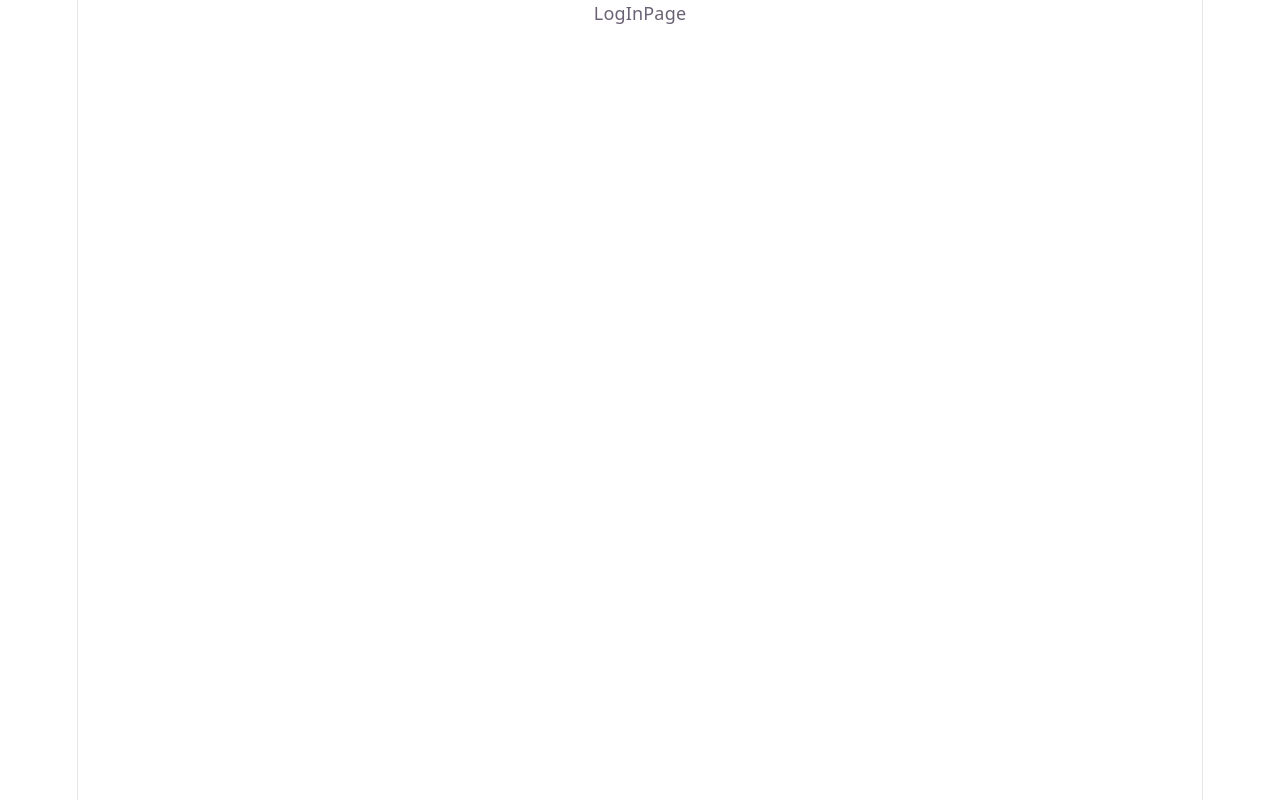
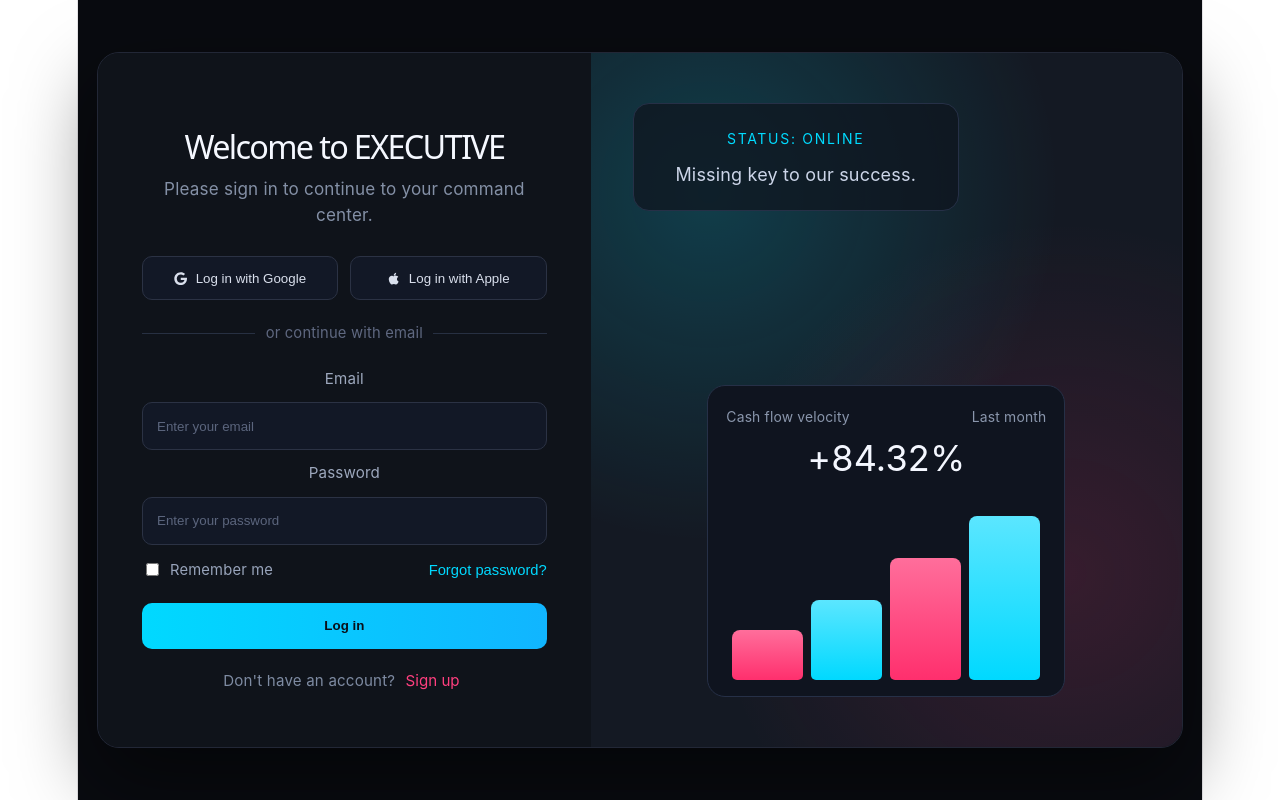
Before and after one commit to timothydarrell14-glitch/Full-Stack_Project, a React (Vite) app in the folder client/: page /login in a window 1280 px wide. Built offline with nearby package versions, Linux system fonts and the light colour scheme.

Commit message:
feat: create LogInPage component with social login options and styling

```diff
--- a/client/src/pages/Authentication/LogInPage.jsx
+++ b/client/src/pages/Authentication/LogInPage.jsx
@@ -1,9 +1,82 @@
-// import React from 'react'
+import { FaApple, FaGoogle } from 'react-icons/fa'
+import '../../styles/LogInPage.css'
 
-function LogInPage() {
+const metricBars = [26, 42, 64, 86]
+
+function LoginPage() {
+  const handleSubmit = (event) => {
+    event.preventDefault()
+  }
+
   return (
-    <div>LogInPage</div>
+    <main className="login-page">
+      <section className="login-panel">
+        <div className="login-form-side">
+          <h1>Welcome to EXECUTIVE</h1>
+          <p className="login-subtitle">Please sign in to continue to your command center.</p>
+
+          <div className="social-login-row">
+            <button type="button" className="social-button">
+              <FaGoogle aria-hidden="true" />
+              <span>Log in with Google</span>
+            </button>
+            <button type="button" className="social-button">
+              <FaApple aria-hidden="true" />
+              <span>Log in with Apple</span>
+            </button>
+          </div>
+
+          <p className="separator">or continue with email</p>
+
+          <form className="login-form" onSubmit={handleSubmit}>
+            <label htmlFor="email">Email</label>
+            <input id="email" type="email" placeholder="Enter your email" required />
+
+            <label htmlFor="password">Password</label>
+            <input id="password" type="password" placeholder="Enter your password" required />
+
+            <div className="form-row">
+              <label className="checkbox-row" htmlFor="remember-me">
+                <input id="remember-me" type="checkbox" />
+                <span>Remember me</span>
+              </label>
+              <button type="button" className="text-button">
+                Forgot password?
+              </button>
+            </div>
+
+            <button type="submit" className="submit-button">
+              Log in
+            </button>
+          </form>
+
+          <p className="signup-copy">
+            Don&apos;t have an account? <button type="button">Sign up</button>
+          </p>
+        </div>
+
+        <aside className="login-visual-side" aria-hidden="true">
+          <div className="visual-note">
+            <p className="note-title">status: online</p>
+            <p className="note-copy">Missing key to our success.</p>
+          </div>
+
+          <div className="visual-card">
+            <div className="card-header">
+              <span>Cash flow velocity</span>
+              <span>Last month</span>
+            </div>
+            <p className="card-metric">+84.32%</p>
+            <div className="bar-chart">
+              {metricBars.map((height) => (
+                <span key={height} style={{ height: `${height}%` }} />
+              ))}
+            </div>
+          </div>
+        </aside>
+      </section>
+    </main>
   )
 }
 
-export default LogInPage
+export default LoginPage
--- /dev/null
+++ b/client/src/styles/LogInPage.css
@@ -0,0 +1,290 @@
+.login-page {
+    min-height: 100vh;
+    background: #090b10;
+    display: grid;
+    place-items: center;
+    padding: 32px 20px;
+    box-sizing: border-box;
+    color: #f2f5fb;
+    font-family: 'Inter', 'Segoe UI', Roboto, sans-serif;
+  }
+
+  .login-panel {
+    width: min(1100px, 100%);
+    min-height: 640px;
+    background: #11141c;
+    border: 1px solid #222736;
+    border-radius: 22px;
+    overflow: hidden;
+    display: grid;
+    grid-template-columns: minmax(360px, 1fr) minmax(380px, 1.2fr);
+    box-shadow: 0 30px 80px rgba(0, 0, 0, 0.5);
+  }
+
+  .login-form-side {
+    background: #0f131a;
+    padding: 52px 44px;
+  }
+
+  .login-brand {
+    margin: 0;
+    font-size: 0.82rem;
+    letter-spacing: 0.18em;
+    color: #00dbff;
+    font-weight: 700;
+  }
+
+  .login-form-side h1 {
+    margin: 22px 0 10px;
+    color: #f5f8ff;
+    font-size: clamp(1.8rem, 2.2vw, 2.5rem);
+    line-height: 1.2;
+  }
+
+  .login-subtitle {
+    margin: 0 0 28px;
+    color: #8490a6;
+    font-size: 0.95rem;
+  }
+
+  .social-login-row {
+    display: grid;
+    grid-template-columns: repeat(2, minmax(0, 1fr));
+    gap: 12px;
+  }
+
+  .social-button {
+    border: 1px solid #2b3244;
+    background: #121826;
+    color: #d9dfec;
+    border-radius: 10px;
+    height: 44px;
+    display: inline-flex;
+    align-items: center;
+    justify-content: center;
+    gap: 8px;
+    cursor: pointer;
+    transition: border-color 0.2s ease;
+  }
+
+  .social-button:hover {
+    border-color: #00d9ff;
+  }
+
+  .separator {
+    margin: 20px 0;
+    color: #5f6880;
+    font-size: 0.82rem;
+    text-align: center;
+    position: relative;
+  }
+
+  .separator::before,
+  .separator::after {
+    content: '';
+    position: absolute;
+    top: 50%;
+    width: 28%;
+    height: 1px;
+    background: #273042;
+  }
+
+  .separator::before {
+    left: 0;
+  }
+
+  .separator::after {
+    right: 0;
+  }
+
+  .login-form {
+    display: flex;
+    flex-direction: column;
+    gap: 10px;
+  }
+
+  .login-form label {
+    color: #9da8bd;
+    font-size: 0.84rem;
+  }
+
+  .login-form input[type='email'],
+  .login-form input[type='password'] {
+    height: 46px;
+    border-radius: 10px;
+    border: 1px solid #2b3244;
+    background: #121826;
+    padding: 0 14px;
+    color: #f5f8ff;
+    outline: none;
+    transition: border-color 0.2s ease, box-shadow 0.2s ease;
+  }
+
+  .login-form input[type='email']::placeholder,
+  .login-form input[type='password']::placeholder {
+    color: #5b657d;
+  }
+
+  .login-form input[type='email']:focus,
+  .login-form input[type='password']:focus {
+    border-color: #00d9ff;
+    box-shadow: 0 0 0 3px rgba(0, 217, 255, 0.14);
+  }
+
+  .form-row {
+    margin-top: 2px;
+    display: flex;
+    justify-content: space-between;
+    align-items: center;
+    gap: 8px;
+  }
+
+  .checkbox-row {
+    display: inline-flex;
+    align-items: center;
+    gap: 8px;
+    cursor: pointer;
+  }
+
+  .checkbox-row span {
+    font-size: 0.82rem;
+    color: #98a4bb;
+  }
+
+  .checkbox-row input {
+    accent-color: #00d9ff;
+  }
+
+  .text-button {
+    border: none;
+    background: transparent;
+    color: #00d9ff;
+    cursor: pointer;
+    padding: 0;
+    font-size: 0.82rem;
+  }
+
+  .submit-button {
+    margin-top: 10px;
+    height: 46px;
+    border: none;
+    border-radius: 10px;
+    background: linear-gradient(90deg, #00d9ff, #11b5ff);
+    color: #0a0f18;
+    font-weight: 700;
+    cursor: pointer;
+  }
+
+  .signup-copy {
+    margin: 18px 0 0;
+    text-align: center;
+    color: #7e8ba2;
+    font-size: 0.84rem;
+  }
+
+  .signup-copy button {
+    border: none;
+    background: transparent;
+    color: #ff3f7f;
+    cursor: pointer;
+    font: inherit;
+  }
+
+  .login-visual-side {
+    background:
+      radial-gradient(circle at 20% 20%, rgba(0, 229, 255, 0.18), transparent 48%),
+      radial-gradient(circle at 80% 75%, rgba(255, 47, 109, 0.15), transparent 50%),
+      #141923;
+    padding: 50px 42px;
+    display: flex;
+    flex-direction: column;
+    justify-content: space-between;
+    gap: 26px;
+  }
+
+  .visual-note {
+    max-width: 280px;
+    padding: 22px;
+    border-radius: 16px;
+    border: 1px solid #263047;
+    background: rgba(15, 20, 30, 0.72);
+  }
+
+  .note-title {
+    margin: 0 0 10px;
+    color: #00dbff;
+    font-size: 0.78rem;
+    text-transform: uppercase;
+    letter-spacing: 0.12em;
+  }
+
+  .note-copy {
+    margin: 0;
+    color: #ccd5e8;
+  }
+
+  .visual-card {
+    width: min(320px, 100%);
+    background: #0f141f;
+    border: 1px solid #263047;
+    border-radius: 18px;
+    padding: 18px 18px 16px;
+    align-self: center;
+  }
+
+  .card-header {
+    display: flex;
+    justify-content: space-between;
+    color: #8a96ac;
+    font-size: 0.77rem;
+    margin-bottom: 10px;
+  }
+
+  .card-metric {
+    margin: 0 0 14px;
+    font-size: 2rem;
+    line-height: 1;
+    color: #f4f7ff;
+  }
+
+  .bar-chart {
+    height: 190px;
+    padding: 0 6px;
+    display: grid;
+    grid-template-columns: repeat(4, 1fr);
+    align-items: end;
+    gap: 8px;
+  }
+
+  .bar-chart span {
+    border-radius: 8px 8px 5px 5px;
+    background: linear-gradient(to top, #00d9ff, #5be6ff);
+  }
+
+  .bar-chart span:nth-child(odd) {
+    background: linear-gradient(to top, #ff2f6d, #ff6e9b);
+  }
+
+  @media (max-width: 980px) {
+    .login-panel {
+      grid-template-columns: 1fr;
+    }
+
+    .login-visual-side {
+      min-height: 320px;
+    }
+  }
+
+  @media (max-width: 560px) {
+    .login-page {
+      padding-inline: 10px;
+    }
+
+    .login-form-side {
+      padding: 36px 20px;
+    }
+
+    .social-login-row {
+      grid-template-columns: 1fr;
+    }
+  }
```
